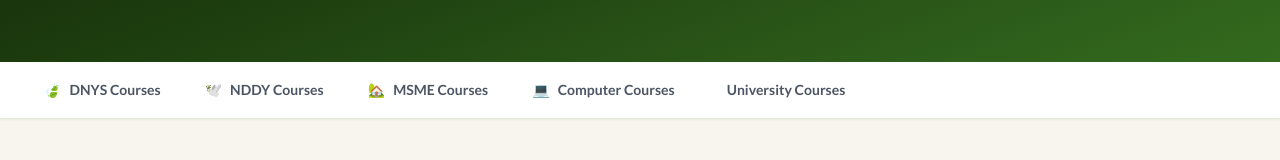
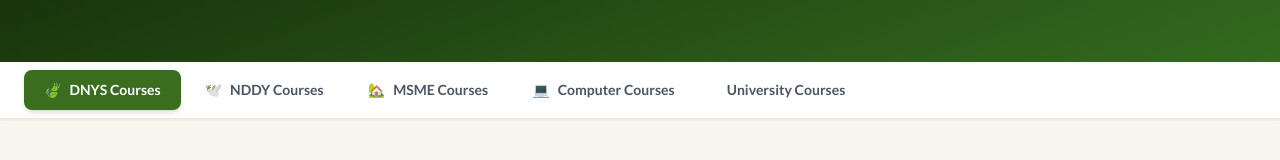
Before and after one commit to hiraashram/HNA_website, a Next.js app in the folder frontend/: page /courses in a window 1280 px wide. Shown: the part 296-456 px from the top of the page. Built offline with nearby package versions, Linux system fonts and the light colour scheme; no server answers; a web font is replaced by a local one.

Commit message:
fix default course tab

```diff
--- a/frontend/app/courses/page.tsx
+++ b/frontend/app/courses/page.tsx
@@ -24,7 +24,7 @@ interface Course {
 }
 
 export default function CoursesPage() {
-  const [activeTab, setActiveTab] = useState('ABPCP')
+  const [activeTab, setActiveTab] = useState('DNYS')
   const [courses, setCourses] = useState<Course[]>([])
   const [loading, setLoading] = useState(true)
 
```
